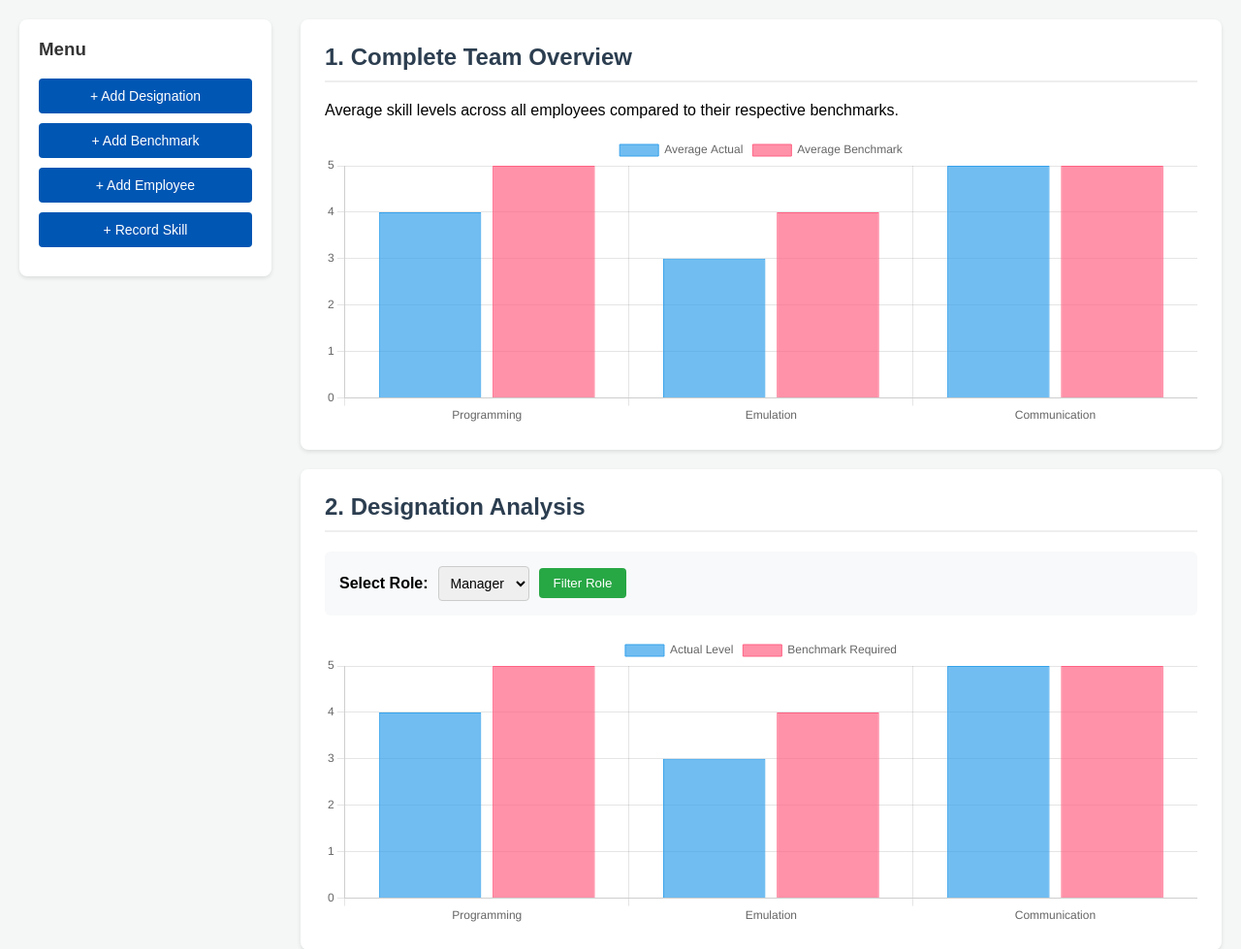
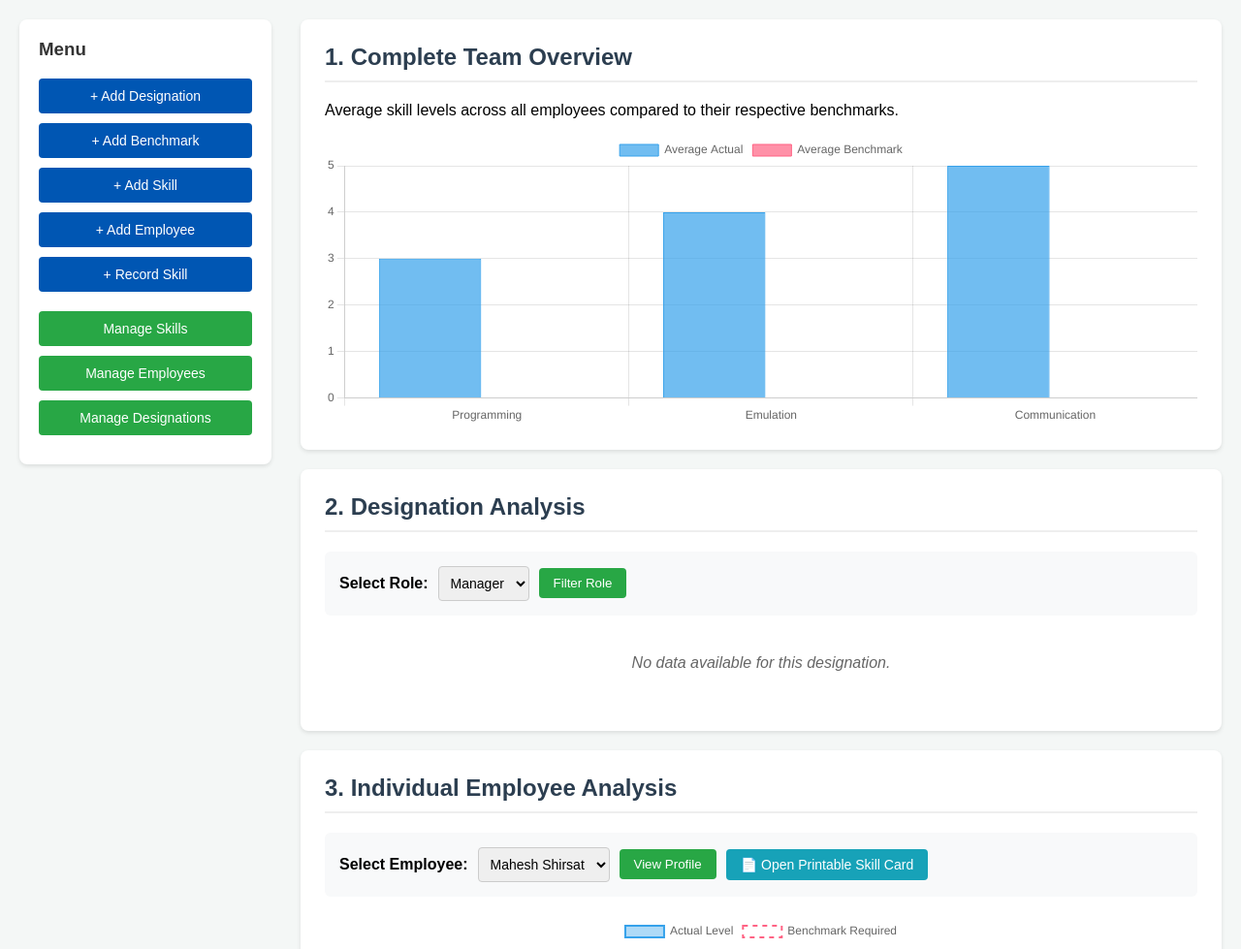
Before and after one commit to Mahi7594/SkillGap-Analyzer, a Django app: page / in a window 1280 px wide. Shown: the top 979 px of the page at 97% size. Run offline with Django 5.2, Linux system fonts and the light colour scheme; data comes from the database, SQL or seed files in the repository; data that the repository does not hold is empty.

Commit message:
Added more settings

```diff
--- a/gap_analysis/admin.py
+++ b/gap_analysis/admin.py
@@ -1,7 +1,8 @@
 from django.contrib import admin
-from .models import Designation, SkillBenchmark, Employee, EmployeeSkill
+from .models import Designation, SkillBenchmark, Employee, EmployeeSkill, Skill
 
 admin.site.register(Designation)
 admin.site.register(SkillBenchmark)
 admin.site.register(Employee)
 admin.site.register(EmployeeSkill)
+admin.site.register(Skill)
--- a/gap_analysis/models.py
+++ b/gap_analysis/models.py
@@ -1,30 +1,53 @@
 from django.db import models
+from django.core.validators import MinValueValidator, MaxValueValidator
 
 class Designation(models.Model):
     title = models.CharField(max_length=100)
+    department = models.CharField(max_length=100, blank=True, null=True)
 
     def __str__(self):
         return self.title
 
+class Skill(models.Model):
+    name = models.CharField(max_length=100, unique=True)
+    category = models.CharField(max_length=100, blank=True, null=True, help_text="e.g., Technical, Soft Skill, Leadership")
+
+    def __str__(self):
+        return self.name
+
 class SkillBenchmark(models.Model):
     designation = models.ForeignKey(Designation, on_delete=models.CASCADE)
-    skill_name = models.CharField(max_length=100)
-    required_level = models.IntegerField(help_text="Scale of 1 to 5")
+    skill = models.ForeignKey(Skill, on_delete=models.CASCADE, null=True)
+    required_level = models.IntegerField(
+        help_text="Scale of 1 to 5",
+        validators=[MinValueValidator(1), MaxValueValidator(5)]
+    )
 
     def __str__(self):
-        return f"{self.designation} - {self.skill_name}"
+        return f"{self.designation} - {self.skill}"
+
+    class Meta:
+        unique_together = ('designation', 'skill')
 
 class Employee(models.Model):
     name = models.CharField(max_length=100)
     designation = models.ForeignKey(Designation, on_delete=models.SET_NULL, null=True)
+    is_active = models.BooleanField(default=True)
 
     def __str__(self):
         return self.name
 
 class EmployeeSkill(models.Model):
     employee = models.ForeignKey(Employee, on_delete=models.CASCADE)
-    skill_name = models.CharField(max_length=100)
-    actual_level = models.IntegerField(help_text="Scale of 1 to 5")
+    skill = models.ForeignKey(Skill, on_delete=models.CASCADE, null=True)
+    actual_level = models.IntegerField(
+        help_text="Scale of 1 to 5",
+        validators=[MinValueValidator(1), MaxValueValidator(5)]
+    )
+    last_evaluated = models.DateField(auto_now=True)
 
     def __str__(self):
-        return f"{self.employee} - {self.skill_name}"
+        return f"{self.employee} - {self.skill}"
+
+    class Meta:
+        unique_together = ('employee', 'skill')
--- a/gap_analysis/templates/gap_analysis/dashboard.html
+++ b/gap_analysis/templates/gap_analysis/dashboard.html
@@ -28,8 +28,12 @@
         <h3>Menu</h3>
         <a href="{% url 'add_designation' %}">+ Add Designation</a>
         <a href="{% url 'add_benchmark' %}">+ Add Benchmark</a>
+        <a href="{% url 'add_skill' %}">+ Add Skill</a>
         <a href="{% url 'add_employee' %}">+ Add Employee</a>
         <a href="{% url 'add_employee_skill' %}">+ Record Skill</a>
+        <a href="{% url 'skill_list' %}" style="background: #28a745; margin-top: 20px;">Manage Skills</a>
+        <a href="{% url 'employee_list' %}" style="background: #28a745; margin-top: 10px;">Manage Employees</a>
+        <a href="{% url 'designation_list' %}" style="background: #28a745; margin-top: 10px;">Manage Designations</a>
     </div>
 
     <div class="main-content">
--- a/gap_analysis/urls.py
+++ b/gap_analysis/urls.py
@@ -6,7 +6,17 @@ urlpatterns = [
     path('add-designation/', views.add_designation, name='add_designation'),
     path('add-benchmark/', views.add_benchmark, name='add_benchmark'),
     path('add-employee/', views.add_employee, name='add_employee'),
+    path('create-skill/', views.add_skill, name='add_skill'),
     path('add-skill/', views.add_employee_skill, name='add_employee_skill'),
     # New dynamic URL for the employee card
     path('employee/<int:emp_id>/', views.employee_card, name='employee_card'),
+    path('skills/', views.skill_list, name='skill_list'),
+    path('skills/<int:pk>/edit/', views.skill_update, name='skill_update'),
+    path('skills/<int:pk>/delete/', views.skill_delete, name='skill_delete'),
+    path('employees/', views.employee_list, name='employee_list'),
+    path('employees/<int:pk>/edit/', views.employee_update, name='employee_update'),
+    path('employees/<int:pk>/delete/', views.employee_delete, name='employee_delete'),
+    path('designations/', views.designation_list, name='designation_list'),
+    path('designations/<int:pk>/edit/', views.designation_update, name='designation_update'),
+    path('designations/<int:pk>/delete/', views.designation_delete, name='designation_delete'),
 ]
--- a/gap_analysis/views.py
+++ b/gap_analysis/views.py
@@ -1,7 +1,7 @@
 from django.shortcuts import render, redirect, get_object_or_404
 import json
-from .forms import DesignationForm, SkillBenchmarkForm, EmployeeForm, EmployeeSkillForm
-from .models import Designation, SkillBenchmark, Employee, EmployeeSkill
+from .forms import DesignationForm, SkillBenchmarkForm, EmployeeForm, EmployeeSkillForm, SkillForm
+from .models import Designation, SkillBenchmark, Employee, EmployeeSkill, Skill
 
 def generic_add_view(request, form_class, title):
     if request.method == 'POST':
@@ -38,23 +38,23 @@ def dashboard(request):
     ind_benchmark = []
 
     if selected_employee:
-        emp_skills = EmployeeSkill.objects.filter(employee=selected_employee)
+        emp_skills = EmployeeSkill.objects.filter(employee=selected_employee, skill__isnull=False).select_related('skill')
         for es in emp_skills:
-            ind_labels.append(es.skill_name)
+            ind_labels.append(es.skill.name)
             ind_actual.append(es.actual_level)
-            bm = SkillBenchmark.objects.filter(designation=selected_employee.designation, skill_name=es.skill_name).first()
+            bm = SkillBenchmark.objects.filter(designation=selected_employee.designation, skill=es.skill).first()
             ind_benchmark.append(bm.required_level if bm else 0)
 
     # 2. COMPLETE TEAM DATA
-    all_skills = EmployeeSkill.objects.select_related('employee__designation')
+    all_skills = EmployeeSkill.objects.filter(skill__isnull=False).select_related('employee__designation', 'skill')
     team_stats = {}
     for es in all_skills:
-        skill = es.skill_name
+        skill = es.skill.name
         if skill not in team_stats:
             team_stats[skill] = {'actual_total': 0, 'benchmark_total': 0, 'count': 0}
         team_stats[skill]['actual_total'] += es.actual_level
         team_stats[skill]['count'] += 1
-        bm = SkillBenchmark.objects.filter(designation=es.employee.designation, skill_name=skill).first()
+        bm = SkillBenchmark.objects.filter(designation=es.employee.designation, skill=es.skill).first()
         if bm:
             team_stats[skill]['benchmark_total'] += bm.required_level
 
@@ -68,10 +68,10 @@ def dashboard(request):
     desig_benchmark = []
 
     if selected_designation:
-        desig_skills = EmployeeSkill.objects.filter(employee__designation=selected_designation)
+        desig_skills = EmployeeSkill.objects.filter(employee__designation=selected_designation, skill__isnull=False).select_related('skill')
         desig_stats = {}
         for es in desig_skills:
-            skill = es.skill_name
+            skill = es.skill.name
             if skill not in desig_stats:
                 desig_stats[skill] = {'actual_total': 0, 'count': 0}
             desig_stats[skill]['actual_total'] += es.actual_level
@@ -80,7 +80,7 @@ def dashboard(request):
         desig_labels = list(desig_stats.keys())
         desig_actual = [round(desig_stats[s]['actual_total'] / desig_stats[s]['count'], 1) for s in desig_labels]
         for skill in desig_labels:
-            bm = SkillBenchmark.objects.filter(designation=selected_designation, skill_name=skill).first()
+            bm = SkillBenchmark.objects.filter(designation=selected_designation, skill__name=skill).first()
             desig_benchmark.append(bm.required_level if bm else 0)
 
     context = {
@@ -104,13 +104,13 @@ def dashboard(request):
 def employee_card(request, emp_id):
     # Fetch the employee, or return a 404 error if they don't exist
     employee = get_object_or_404(Employee, id=emp_id)
-    raw_skills = EmployeeSkill.objects.filter(employee=employee)
+    raw_skills = EmployeeSkill.objects.filter(employee=employee, skill__isnull=False).select_related('skill')
 
     skill_details = []
 
     for es in raw_skills:
         # Find the benchmark
-        bm = SkillBenchmark.objects.filter(designation=employee.designation, skill_name=es.skill_name).first()
+        bm = SkillBenchmark.objects.filter(designation=employee.designation, skill=es.skill).first()
         req_level = bm.required_level if bm else 0
 
         # Calculate the mathematical gap
@@ -125,7 +125,7 @@ def employee_card(request, emp_id):
             gap_text = f"Gap: -{gap} Level(s)"
 
         skill_details.append({
-            'name': es.skill_name,
+            'name': es.skill.name,
             'actual': es.actual_level,
             'required': req_level,
             'status': status,
@@ -145,3 +145,71 @@ def add_employee(request):
     return generic_add_view(request, EmployeeForm, 'Add Employee')
 def add_employee_skill(request):
     return generic_add_view(request, EmployeeSkillForm, 'Add Employee Skill')
+def add_skill(request):
+    return generic_add_view(request, SkillForm, 'Add Skill')
+
+def skill_list(request):
+    skills = Skill.objects.all().order_by('name')
+    return render(request, 'gap_analysis/skill_list.html', {'skills': skills})
+
+def skill_update(request, pk):
+    skill = get_object_or_404(Skill, pk=pk)
+    if request.method == 'POST':
+        form = SkillForm(request.POST, instance=skill)
+        if form.is_valid():
+            form.save()
+            return redirect('skill_list')
+    else:
+        form = SkillForm(instance=skill)
+    return render(request, 'gap_analysis/add_form.html', {'form': form, 'title': f'Edit Skill: {skill.name}'})
+
+def skill_delete(request, pk):
+    skill = get_object_or_404(Skill, pk=pk)
+    if request.method == 'POST':
+        skill.delete()
+        return redirect('skill_list')
+    return render(request, 'gap_analysis/skill_confirm_delete.html', {'skill': skill})
+
+def employee_list(request):
+    employees = Employee.objects.select_related('designation').all().order_by('name')
+    return render(request, 'gap_analysis/employee_list.html', {'employees': employees})
+
+def employee_update(request, pk):
+    employee = get_object_or_404(Employee, pk=pk)
+    if request.method == 'POST':
+        form = EmployeeForm(request.POST, instance=employee)
+        if form.is_valid():
+            form.save()
+            return redirect('employee_list')
+    else:
+        form = EmployeeForm(instance=employee)
+    return render(request, 'gap_analysis/add_form.html', {'form': form, 'title': f'Edit Employee: {employee.name}'})
+
+def employee_delete(request, pk):
+    employee = get_object_or_404(Employee, pk=pk)
+    if request.method == 'POST':
+        employee.delete()
+        return redirect('employee_list')
+    return render(request, 'gap_analysis/employee_confirm_delete.html', {'employee': employee})
+
+def designation_list(request):
+    designations = Designation.objects.all().order_by('title')
+    return render(request, 'gap_analysis/designation_list.html', {'designations': designations})
+
+def designation_update(request, pk):
+    designation = get_object_or_404(Designation, pk=pk)
+    if request.method == 'POST':
+        form = DesignationForm(request.POST, instance=designation)
+        if form.is_valid():
+            form.save()
+            return redirect('designation_list')
+    else:
+        form = DesignationForm(instance=designation)
+    return render(request, 'gap_analysis/add_form.html', {'form': form, 'title': f'Edit Designation: {designation.title}'})
+
+def designation_delete(request, pk):
+    designation = get_object_or_404(Designation, pk=pk)
+    if request.method == 'POST':
+        designation.delete()
+        return redirect('designation_list')
+    return render(request, 'gap_analysis/designation_confirm_delete.html', {'designation': designation})
```
Also changed, not shown: gap_analysis/forms.py (+6 -1 lines), gap_analysis/templates/gap_analysis/designation_confirm_delete.html (added, +25 -0 lines), gap_analysis/templates/gap_analysis/designation_list.html (added, +54 -0 lines), gap_analysis/templates/gap_analysis/employee_confirm_delete.html (added, +25 -0 lines), gap_analysis/templates/gap_analysis/employee_list.html (added, +57 -0 lines), gap_analysis/templates/gap_analysis/employee_skill_confirm_delete.html (added, +24 -0 lines), gap_analysis/templates/gap_analysis/skill_confirm_delete.html (added, +25 -0 lines), gap_analysis/templates/gap_analysis/skill_list.html (added, +54 -0 lines), db.sqlite3, gap_analysis/migrations/0002_skill_designation_department_employee_is_active_and_more.py (added), gap_analysis/templates/gap_analysis/benchmark_confirm_delete.html (added), gap_analysis/templates/gap_analysis/benchmark_list.html (added), gap_analysis/templates/gap_analysis/employee_skill_list.html (added).
